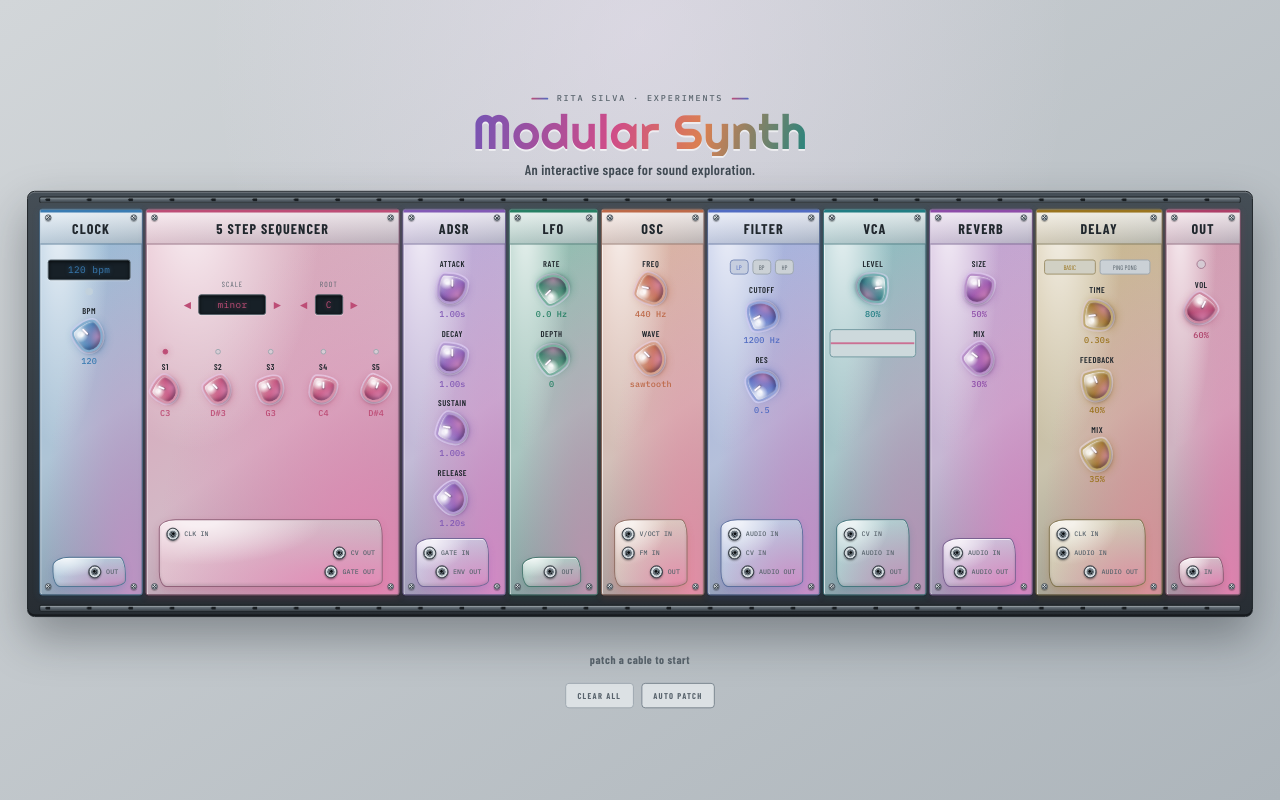
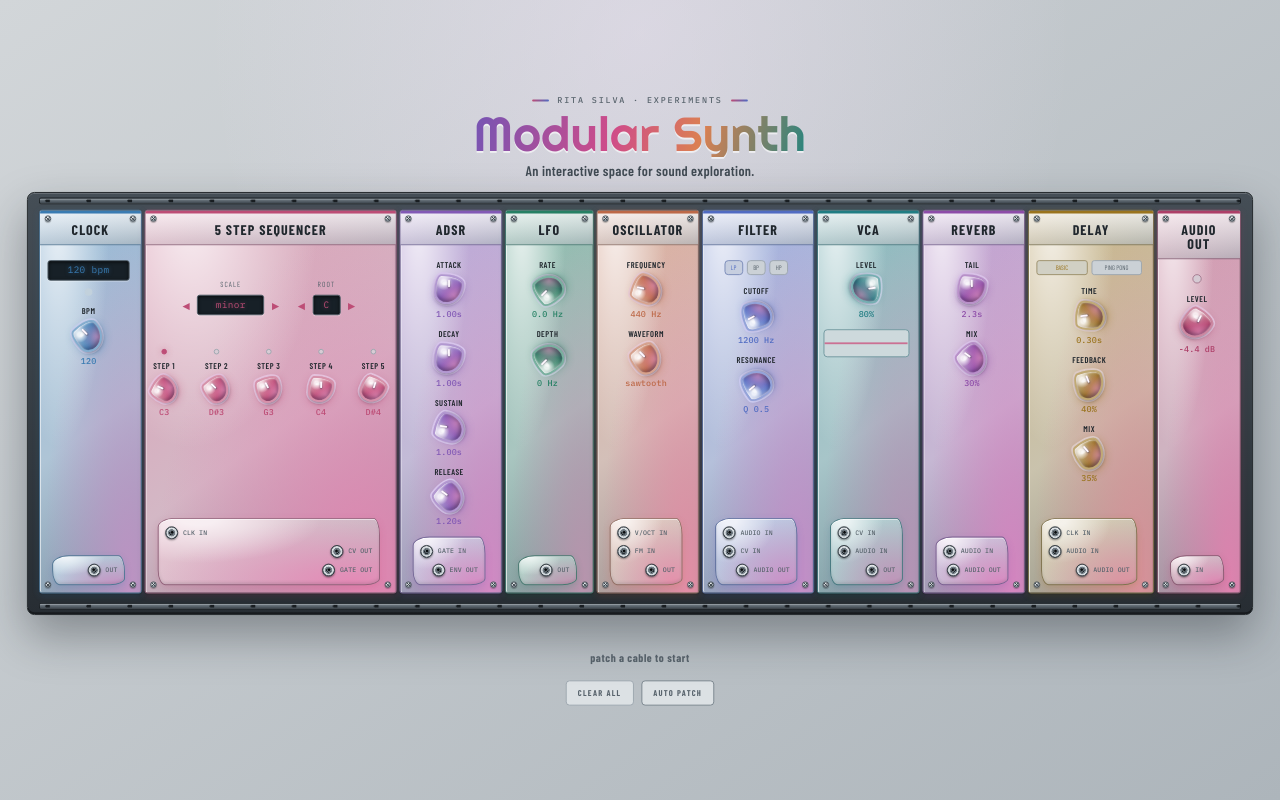
Before and after one commit to ritaamaralsilva/playground, a Next.js app: page / in a window 1280 px wide. Built offline with nearby package versions, Linux system fonts and the light colour scheme.

Commit message:
renamed labelling of every module to better represent eurorack modules and their behaviour

```diff
--- a/src/components/engine/utils.ts
+++ b/src/components/engine/utils.ts
@@ -1,4 +1,9 @@
 import { SCALES } from "./constants"
+
+export function formatGainDb(gain: number): string {
+  if (gain <= 0) return "-∞ dB"
+  return `${(20 * Math.log10(gain)).toFixed(1)} dB`
+}
 
 export function midiToHz(midi: number): number {
   return 440 * Math.pow(2, (midi - 69) / 12)
@@ -7,7 +12,7 @@ export function midiToHz(midi: number): number {
 export function quantizeToScale(
   raw: number,
   scaleName: string,
-  rootNote: number
+  rootNote: number,
 ): number {
   const intervals = SCALES[scaleName] ?? SCALES["chromatic"]
   const octave = Math.floor(raw / 12)
--- a/src/components/eurorack/RackContainer.tsx
+++ b/src/components/eurorack/RackContainer.tsx
@@ -8,7 +8,7 @@ import {
   WAVEFORMS,
   SCALE_NAMES,
 } from "../engine/constants"
-import { midiToHz, quantizeToScale } from "../engine/utils"
+import { formatGainDb, midiToHz, quantizeToScale } from "../engine/utils"
 import { ALL_PORT_DEFS } from "../engine/portDefs"
 import { Knob } from "../ui/Knob"
 import { Port } from "../ui/Port"
@@ -1073,16 +1073,16 @@ export default function RackContainer() {
   // ── MOBILE: Landscape — preset-only performance view ──────────────────────
   if (isMobile && !isPortrait) {
     // mini patch view (modules + cables) from actual patch
-    // Rack layout for auto-patch: CLK → SEQ → OSC → FILTER → VCA → REVERB → DELAY → OUT
+    // Rack layout for auto-patch: CLK → SEQ → OSCILLATOR → FILTER → VCA → REVERB → DELAY → AUDIO OUT
     const MINI_MODULES = [
       { id: "clock", label: "clock", tone: "clock" },
       { id: "seq", label: "seq", tone: "sequencer" },
-      { id: "osc", label: "osc", tone: "oscillator" },
+      { id: "osc", label: "oscillator", tone: "oscillator" },
       { id: "filter", label: "filt", tone: "filter" },
       { id: "vca", label: "vca", tone: "vca" },
       { id: "reverb", label: "rvb", tone: "reverb" },
       { id: "delay", label: "dly", tone: "delay" },
-      { id: "out", label: "out", tone: "output" },
+      { id: "out", label: "audio out", tone: "output" },
     ]
     // cable colour mapping for mini patch view (matches auto-patch cables)
     const cableColorMap: Record<string, string> = {
@@ -1120,14 +1120,21 @@ export default function RackContainer() {
     const BOX_W = 38
     const BOX_H = 24
     const GAP = 16
-    const SVG_W = MINI_MODULES.length * BOX_W + (MINI_MODULES.length - 1) * GAP
+    const boxWidths = MINI_MODULES.map((mod) =>
+      mod.id === "osc" ? 52 : mod.id === "out" ? 50 : BOX_W,
+    )
+    const SVG_W =
+      boxWidths.reduce((total, width) => total + width, 0) +
+      (boxWidths.length - 1) * GAP
     const SVG_H = 90
     const BOX_Y = 30 // y position of module boxes
     const PORT_Y = BOX_Y + BOX_H // bottom port y
     const TOP_PORT_Y = BOX_Y // top port y
 
     // Centre x of module box by index
-    const cx = (i: number) => i * (BOX_W + GAP) + BOX_W / 2
+    const cx = (i: number) =>
+      boxWidths.slice(0, i).reduce((total, width) => total + width + GAP, 0) +
+      boxWidths[i] / 2
 
     // Module index lookup
     const modIndex = (id: string) => MINI_MODULES.findIndex((m) => m.id === id)
@@ -1258,9 +1265,9 @@ export default function RackContainer() {
           {MINI_MODULES.map((mod, i) => (
             <g key={mod.id}>
               <rect
-                x={cx(i) - BOX_W / 2}
+                x={cx(i) - boxWidths[i] / 2}
                 y={BOX_Y}
-                width={BOX_W}
+                width={boxWidths[i]}
                 height={BOX_H}
                 rx={3}
                 fill={`color-mix(in srgb, var(--tone-${mod.tone}) 15%, var(--surface))`}
@@ -1303,8 +1310,8 @@ export default function RackContainer() {
           value={masterVol}
           min={0}
           max={1}
-          label="vol"
-          sublabel={`${Math.round(masterVol * 100)}%`}
+          label="level"
+          sublabel={formatGainDb(masterVol)}
           size={52}
           onChange={(v) => {
             setMasterVol(v)
--- a/src/components/modules/FilterModule.tsx
+++ b/src/components/modules/FilterModule.tsx
@@ -32,10 +32,12 @@ export function FilterModule({
               onClick={() => onTypeChange(t)}
               className="text-[7px] font-mono uppercase px-1.5 py-0.5 rounded transition-all"
               style={{
-                background: filterType === t
-                  ? "color-mix(in srgb, var(--module-accent) 16%, var(--surface))"
-                  : "var(--surface-raised)",
-                color: filterType === t ? "var(--module-accent)" : "var(--muted)",
+                background:
+                  filterType === t
+                    ? "color-mix(in srgb, var(--module-accent) 16%, var(--surface))"
+                    : "var(--surface-raised)",
+                color:
+                  filterType === t ? "var(--module-accent)" : "var(--muted)",
                 border:
                   filterType === t
                     ? "1px solid color-mix(in srgb, var(--module-accent) 48%, var(--line))"
@@ -44,7 +46,7 @@ export function FilterModule({
             >
               {t === "lowpass" ? "LP" : t === "bandpass" ? "BP" : "HP"}
             </button>
-          )
+          ),
         )}
       </div>
       <Knob
@@ -59,8 +61,8 @@ export function FilterModule({
         value={filterRes}
         min={0.1}
         max={20}
-        label="res"
-        sublabel={filterRes.toFixed(1)}
+        label="resonance"
+        sublabel={`Q ${filterRes.toFixed(1)}`}
         onChange={onResChange}
       />
       <PortSection>
--- a/src/components/modules/LfoModule.tsx
+++ b/src/components/modules/LfoModule.tsx
@@ -33,7 +33,7 @@ export function LfoModule({
         min={0}
         max={800}
         label="depth"
-        sublabel={`${Math.round(lfoDepth)}`}
+        sublabel={`${Math.round(lfoDepth)} Hz`}
         onChange={onDepthChange}
       />
       <PortSection>
--- a/src/components/modules/MixerModule.tsx
+++ b/src/components/modules/MixerModule.tsx
@@ -1,6 +1,7 @@
 import React from "react"
 import { Knob } from "../ui/Knob"
 import { ModuleFrontPanel, PortSection } from "../ui/ModuleFrontPanel"
+import { formatGainDb } from "../engine/utils"
 import type { PortDef } from "../engine/types"
 
 interface MixerModuleProps {
@@ -17,7 +18,7 @@ export function MixerModule({
   mkPort,
 }: MixerModuleProps) {
   return (
-    <ModuleFrontPanel title="out" width={80} tone="output">
+    <ModuleFrontPanel title="Audio Out" width={90} tone="output">
       <div
         className="w-2.5 h-2.5 rounded-full transition-all duration-150"
         style={{
@@ -27,15 +28,16 @@ export function MixerModule({
           boxShadow: isActive
             ? "0 0 8px color-mix(in srgb, var(--module-accent) 42%, transparent)"
             : "none",
-          border: "1px solid color-mix(in srgb, var(--module-accent) 45%, var(--line))",
+          border:
+            "1px solid color-mix(in srgb, var(--module-accent) 45%, var(--line))",
         }}
       />
       <Knob
         value={masterVol}
         min={0}
         max={1}
-        label="vol"
-        sublabel={`${Math.round(masterVol * 100)}%`}
+        label="level"
+        sublabel={formatGainDb(masterVol)}
         onChange={onVolChange}
       />
       <PortSection>
--- a/src/components/modules/OscillatorModule.tsx
+++ b/src/components/modules/OscillatorModule.tsx
@@ -20,12 +20,12 @@ export function OscillatorModule({
   mkPort,
 }: OscillatorModuleProps) {
   return (
-    <ModuleFrontPanel title="osc" width={110} tone="oscillator">
+    <ModuleFrontPanel title="Oscillator" width={110} tone="oscillator">
       <Knob
         value={oscFreq}
         min={20}
         max={2000}
-        label="freq"
+        label="frequency"
         sublabel={`${Math.round(oscFreq)} Hz`}
         onChange={onFreqChange}
       />
@@ -33,7 +33,7 @@ export function OscillatorModule({
         value={oscWaveIdx}
         min={0}
         max={3}
-        label="wave"
+        label="waveform"
         sublabel={WAVEFORMS[Math.round(oscWaveIdx)]}
         onChange={(v) => onWaveChange(Math.round(v))}
       />
--- a/src/components/modules/ReverbModule.tsx
+++ b/src/components/modules/ReverbModule.tsx
@@ -24,8 +24,8 @@ export function ReverbModule({
         value={reverbSize}
         min={0.01}
         max={1}
-        label="size"
-        sublabel={`${Math.round(reverbSize * 100)}%`}
+        label="tail"
+        sublabel={`${(0.5 + reverbSize * 3.5).toFixed(1)}s`}
         onChange={onSizeChange}
       />
       <Knob
--- a/src/components/modules/SequencerModule.tsx
+++ b/src/components/modules/SequencerModule.tsx
@@ -82,7 +82,7 @@ export function SequencerModule({
             <button
               onClick={() =>
                 onScaleChange(
-                  (scaleIdx - 1 + SCALE_NAMES.length) % SCALE_NAMES.length
+                  (scaleIdx - 1 + SCALE_NAMES.length) % SCALE_NAMES.length,
                 )
               }
               style={arrowStyle}
@@ -139,7 +139,7 @@ export function SequencerModule({
           const quantized = quantizeToScale(
             note,
             SCALE_NAMES[scaleIdx],
-            rootIdx
+            rootIdx,
           )
           return (
             <div key={i} className="flex flex-col items-center gap-1">
@@ -168,7 +168,7 @@ export function SequencerModule({
                 value={note}
                 min={36}
                 max={84}
-                label={`s${i + 1}`}
+                label={`step ${i + 1}`}
                 sublabel={midiName(quantized)}
                 size={28}
                 onChange={(v) => onNoteChange(i, Math.round(v))}
```
